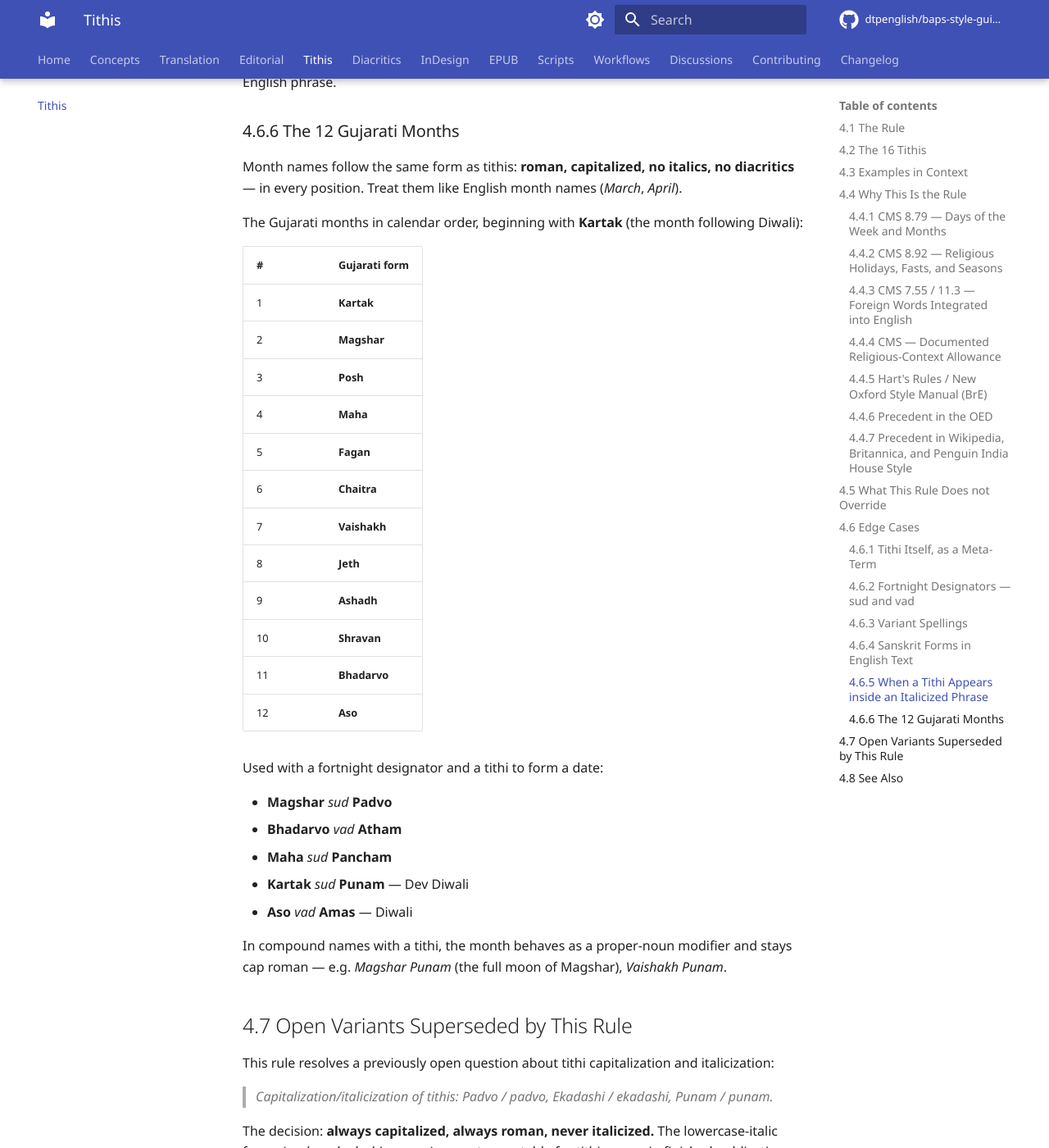
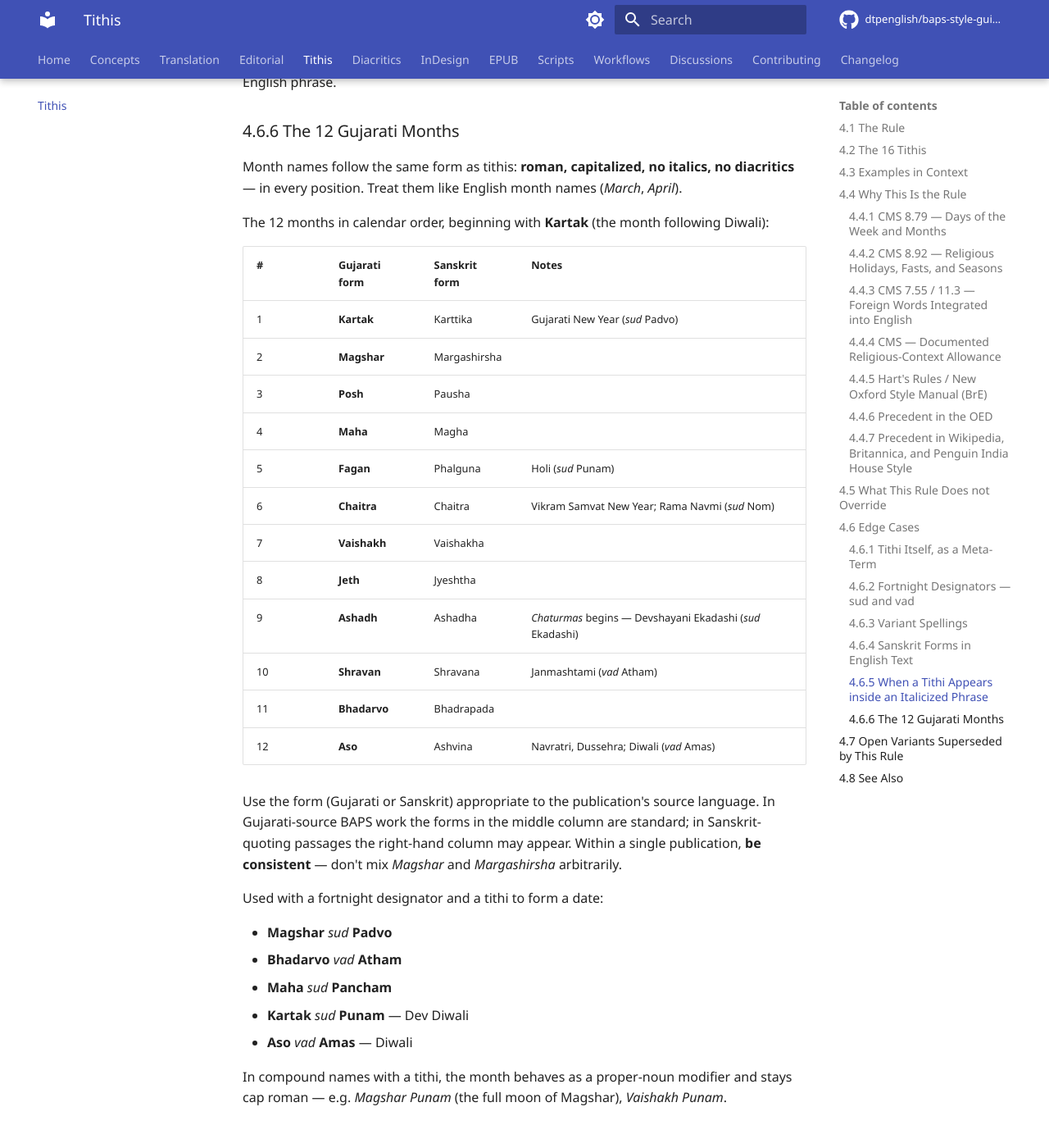
Before and after one commit to dtpenglish/baps-style-guide, an MkDocs documentation site: the page built from docs/tithis/index.md, in a window 1280 px wide and 1400 px high, scrolled down 6008 px. Shown: the whole window at 82% size. Built offline with MkDocs 1.6.1 and Material for MkDocs 9.7.7, drawn with Linux system fonts in a browser that asks for light colours; comment, search, counter and statistics services are not loaded; the version menu is left out.

Commit message:
Add Sanskrit equivalents to the 12 Gujarati months table
Mirrors the format of the tithis table at 4.2 — Gujarati form,
Sanskrit form, and a Notes column flagging the major
festivals/observances tied to each month (Holi, Rama Navmi,
Chaturmas, Janmashtami, Navratri, Diwali, Gujarati New Year).

Co-Authored-By: Claude Opus 4.7 (1M context) <noreply@anthropic.com>

```diff
--- a/docs/tithis/index.md
+++ b/docs/tithis/index.md
@@ -149,22 +149,24 @@ This is no different from how the word *Tuesday* would be italicized inside an i
 ### 4.6.6 The 12 Gujarati Months
 Month names follow the same form as tithis: **roman, capitalized, no italics, no diacritics** — in every position. Treat them like English month names (*March*, *April*).
 
-The Gujarati months in calendar order, beginning with **Kartak** (the month following Diwali):
+The 12 months in calendar order, beginning with **Kartak** (the month following Diwali):
 
-| # | Gujarati form |
-|---|---|
-| 1 | **Kartak** |
-| 2 | **Magshar** |
-| 3 | **Posh** |
-| 4 | **Maha** |
-| 5 | **Fagan** |
-| 6 | **Chaitra** |
-| 7 | **Vaishakh** |
-| 8 | **Jeth** |
-| 9 | **Ashadh** |
-| 10 | **Shravan** |
-| 11 | **Bhadarvo** |
-| 12 | **Aso** |
+| # | Gujarati form | Sanskrit form | Notes |
+|---|---|---|---|
+| 1 | **Kartak** | Karttika | Gujarati New Year (*sud* Padvo) |
+| 2 | **Magshar** | Margashirsha | |
+| 3 | **Posh** | Pausha | |
+| 4 | **Maha** | Magha | |
+| 5 | **Fagan** | Phalguna | Holi (*sud* Punam) |
+| 6 | **Chaitra** | Chaitra | Vikram Samvat New Year; Rama Navmi (*sud* Nom) |
+| 7 | **Vaishakh** | Vaishakha | |
+| 8 | **Jeth** | Jyeshtha | |
+| 9 | **Ashadh** | Ashadha | *Chaturmas* begins — Devshayani Ekadashi (*sud* Ekadashi) |
+| 10 | **Shravan** | Shravana | Janmashtami (*vad* Atham) |
+| 11 | **Bhadarvo** | Bhadrapada | |
+| 12 | **Aso** | Ashvina | Navratri, Dussehra; Diwali (*vad* Amas) |
+
+Use the form (Gujarati or Sanskrit) appropriate to the publication's source language. In Gujarati-source BAPS work the forms in the middle column are standard; in Sanskrit-quoting passages the right-hand column may appear. Within a single publication, **be consistent** — don't mix *Magshar* and *Margashirsha* arbitrarily.
 
 Used with a fortnight designator and a tithi to form a date:
 
```
